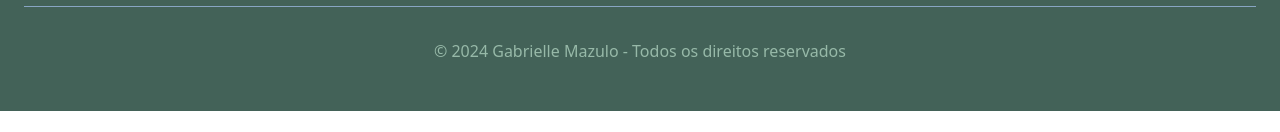
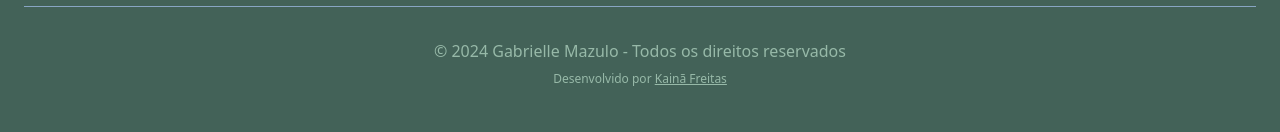
Before and after one commit to kainamf/psigabrielle, a React (Create React App) app: page / in a window 1280 px wide. Shown: the part 3502-3634 px from the top of the page. Before the commit the page ends 3613 px from the top, so only its background shows below. Built offline with nearby package versions, Linux system fonts and the light colour scheme.

Commit message:
feat: add developer attribution to Footer component

```diff
--- a/src/components/Footer.tsx
+++ b/src/components/Footer.tsx
@@ -38,6 +38,7 @@ function Footer() {
                 </div>
                 <div className="border-t border-primary mt-8 pt-8 text-center text-secondary">
                     <p>&copy; 2024 Gabrielle Mazulo - Todos os direitos reservados</p>
+                    <p className="text-xs mt-2">Desenvolvido por <a href="https://github.com/kainamf" target="_blank" rel="noopener noreferrer" className="underline hover:text-white">Kainã Freitas</a></p>
                 </div>
             </div>
         </footer>
```
